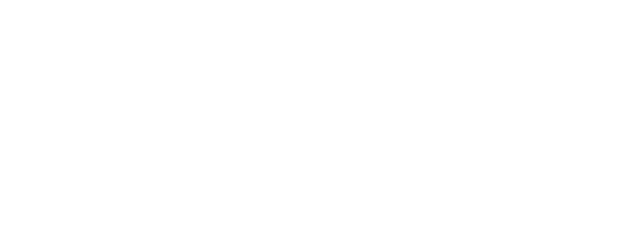
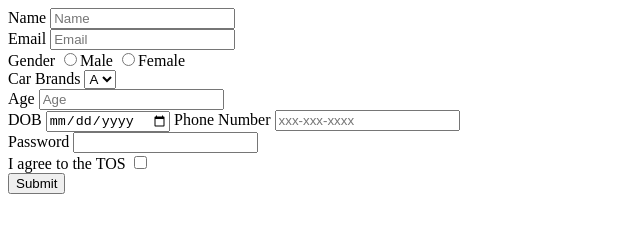
Before and after one commit to acciojob/signup-form-car-vaibha987, a website: page main.html in a window 1280 px wide. Shown: the whole page, without its empty margins (0-640 px from the left). Drawn offline with Linux system fonts and the light colour scheme.

Commit message:
created a submission

```diff
--- a/main.html
+++ b/main.html
@@ -10,7 +10,32 @@
 	<!-- the entire body must be written by student -->
     <script type="text/javascript" src="./script.js">
 </script>
-
+<form action="#" method="post">
+<label for="name">Name</label>
+	<input type="text" id="name" name="name" required placeholder="Name"><br>
+<label for="email">Email</label>
+	<input type="email" id="email" name="email" required placeholder="Email"><br>
+<lable for="gender">Gender</lable>
+	<input type="radio" id="gender_m" name="gender" required>Male
+	<input type="radio" id="gender_f" name="gender">Female<br>
+	<lable for="cars">Car Brands</lable>
+	<select id="cars" required>
+	<option>A</option>
+	<option>B</option>
+	<option>C</option>
+	</select><br>
+	<label for="age">Age</label>
+	<input type="number" id="age" name="age" placeholder="Age" required><br>
+    <label for="dob">DOB</label>
+	<input type="date" id="dob" name="dob" required>
+	<label for="tel">Phone Number</label>
+	<input type="tel" id="tel" name="tel" placeholder="xxx-xxx-xxxx"><br>
+	<label for="password">Password</label>
+	<input type="password" id="password"name="password" required><br>
+	<label for="checkbox">I agree to the TOS</label>
+	<input type="checkbox" id="checkbox" name="checkbox" required><br>
+	<input type="submit" name="submit" id="submit">
+		</form>
 </body>
 
 </html>
```
